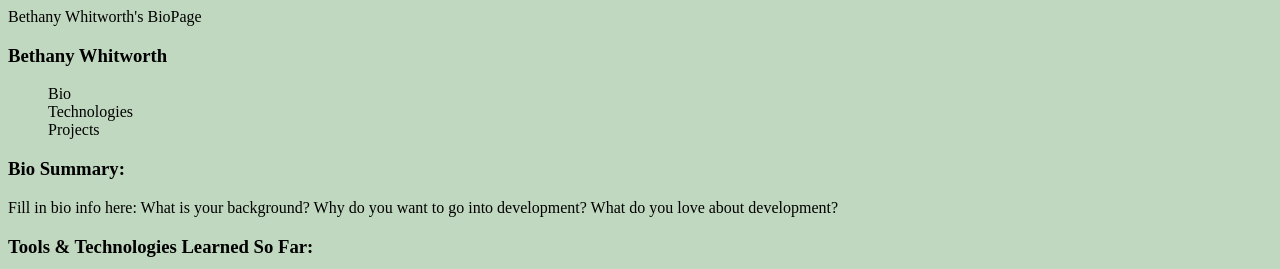
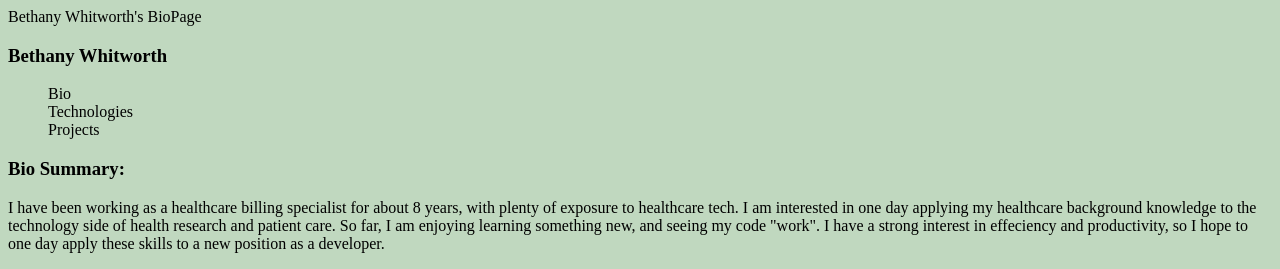
Before and after one commit to bwhitworth/personal-bio-site, a plain HTML site: page index.html in a window 1280 px wide. Shown: the top 269 px of the page. Drawn offline with Linux system fonts and the light colour scheme.

Commit message:
updated bio summary

```diff
--- a/index.html
+++ b/index.html
@@ -24,7 +24,12 @@
   <!-- Primary View -->
   <div class="fullPage" id="bioPage">
     <h3>Bio Summary:</h3>
-    <p>Fill in bio info here: What is your background? Why do you want to go into development? What do you love about development?</p>
+    <p>I have been working as a healthcare billing specialist for about 8 years,
+      with plenty of exposure to healthcare tech.  I am interested in one day applying
+      my healthcare background knowledge to the technology side of health research
+      and patient care.  So far, I am enjoying learning something new, and seeing my
+      code "work".  I have a strong interest in effeciency and productivity, so I hope
+      to one day apply these skills to a new position as a developer.</p>
   </div>
   <div class="fullPage" id="technologiesPage">
     <h3>Tools & Technologies Learned So Far:</h3>
```
